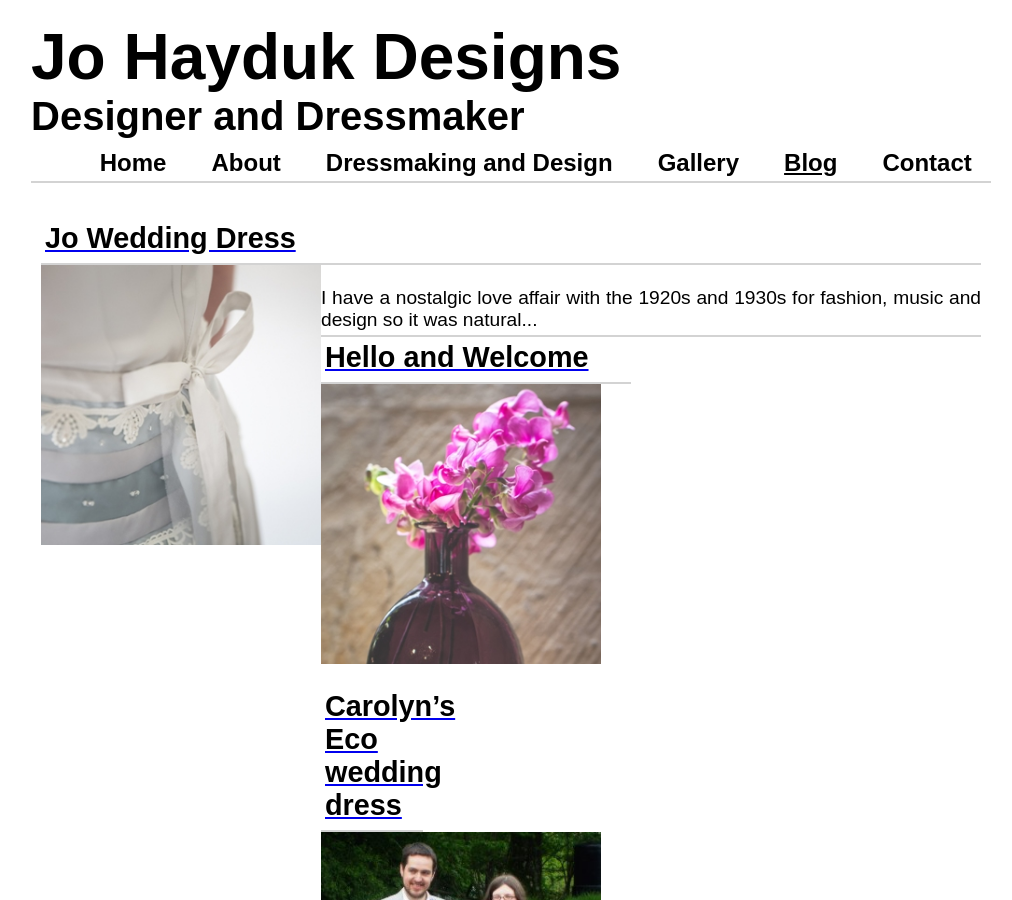
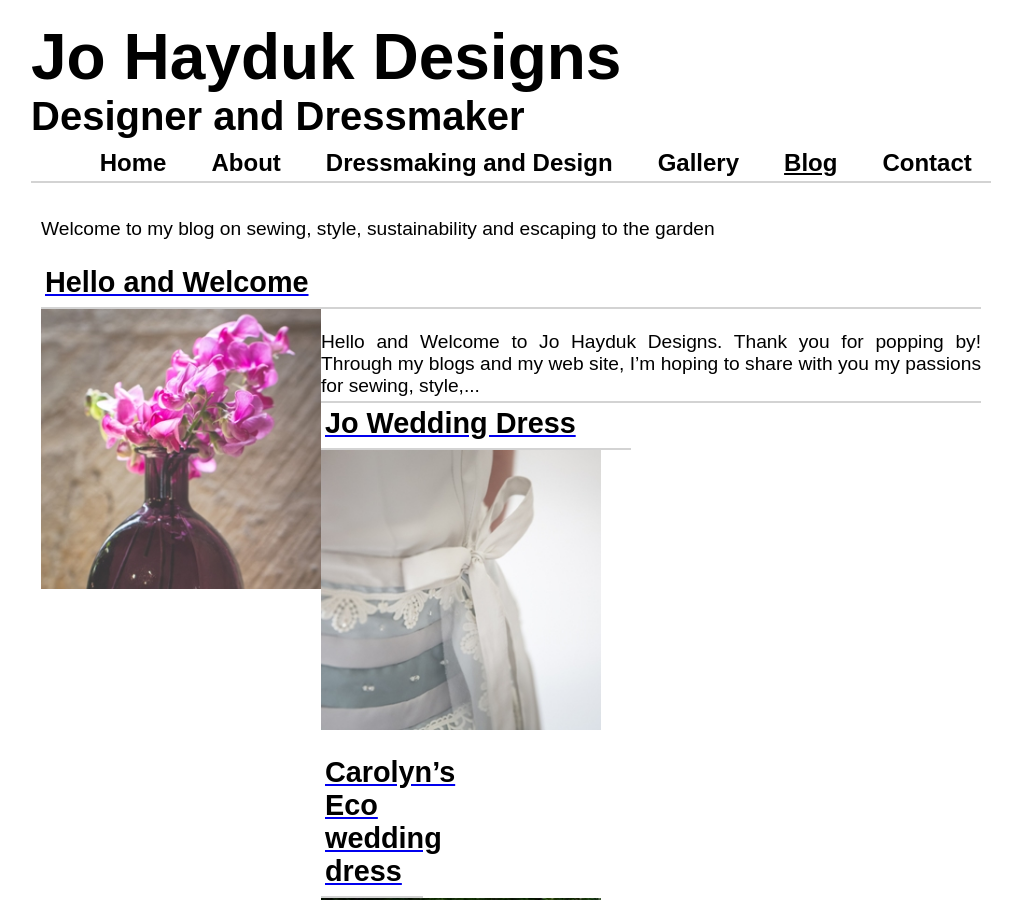
Before and after one commit to py1sl/jhdesigns_website, a Jekyll site: the page built from _pages/blog/index.html, in a window 1280 px wide and 900 px high. Shown: the whole window, without its empty margins (129-1141 px from the left). Built offline with Jekyll 4.4.1, drawn with Linux system fonts in a browser that asks for light colours; some web fonts are replaced.

Commit message:
update blog

```diff
--- a/_pages/blog/index.html
+++ b/_pages/blog/index.html
@@ -4,6 +4,11 @@ title: Jo Hayduk Designs-Blog
 permalink: "/blog/"
 ---
 
+<p>
+Welcome to my blog on sewing, style, sustainability and escaping to the garden
+<br>
+<br>
+</p>
 
   {% for post in site.posts limit:1 %}
     <a href="/jhdesigns_website/{{ post.url }}"><h2>{{ post.title }}</h2></a>
@@ -14,7 +19,7 @@ permalink: "/blog/"
         <img src="/images/nothumb.jpg" style="height: 280px" align="left" />
         {% endif %}</p>
         <p>&nbsp;</p>
-    <p>{{ post.content | strip_html | truncatewords:20  }} </p>
+    <p>{{ post.content | strip_html | truncatewords:30  }} </p>
   {% endfor %}
 
   <hr/>
--- a/_posts/2016-11-27-Welcome.html
+++ b/_posts/2016-11-27-Welcome.html
@@ -1,7 +1,7 @@
 ---
 layout: post
 title: Hello and Welcome
-date: 2016-11-30
+date: 2016-12-8
 thumbnail: /jhdesigns_website/images/Blog01_thumb_300x300.jpg
 ---
 
```
